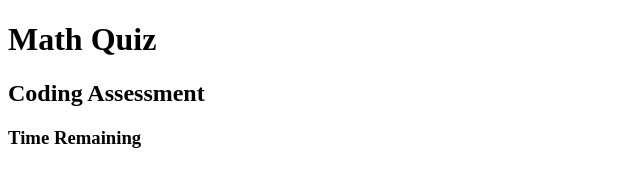
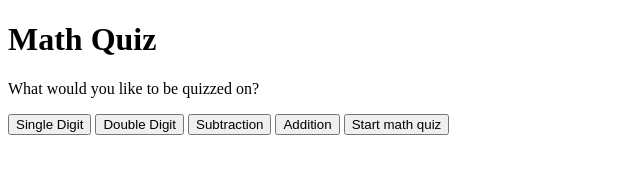
Before and after one commit to jschmiett/MathQuiz, a plain HTML site: page index.html in a window 1280 px wide. Both pictures are taken after a click on the button "Start". Shown: the whole page, without its empty margins (0-640 px from the left). Drawn offline with Linux system fonts and the light colour scheme.

Commit message:
Start quiz option selection buttons

```diff
--- a/index.html
+++ b/index.html
@@ -17,8 +17,17 @@
         <button id="start">Start</button>
       </div>
 
+      <div id="quizOptions" class="hide">
+        <p>What would you like to be quizzed on?</p>
+        <button id="singleDigit">Single Digit</button>
+        <button id="doubleDigit">Double Digit</button>
+        <button id="addition">Subtraction</button>
+        <button id="subtraction">Addition</button>
+        <button id="initiateQuiz">Start math quiz</button>
+      </div>
+
       <div id="quiz" class="hide">
-        <h2 id="questions">Coding Assessment</h2>
+        <h2 id="questions">Math Problem</h2>
         <div id="answerButton"></div>
         <div class="container">
           <h3 class="welcome">Time Remaining</h3>
--- a/script.js
+++ b/script.js
@@ -8,5 +8,5 @@ document.getElementById("start").addEventListener("click", start);
 function start() {
   console.log("Worked");
   document.getElementById("welcome").setAttribute("class", "hide");
-  document.getElementById("quiz").classList.remove("hide");
+  document.getElementById("quizOptions").classList.remove("hide");
 }
```
